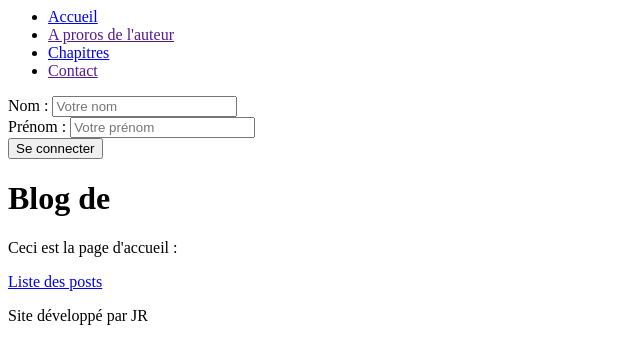
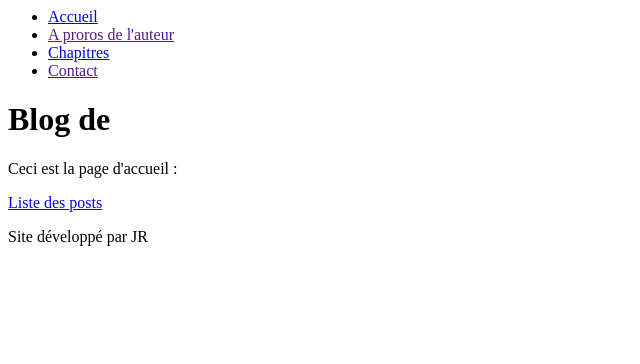
Before and after one commit to jr-hub-dev/OpenclassroomProject4, a PHP site: page /home.php in a window 1280 px wide. Shown: the top 364 px of the page, without its empty margins (0-640 px from the left). Run offline with PHP 8.4, Linux system fonts and the light colour scheme.

Commit message:
correction du header

```diff
--- a/view/header.php
+++ b/view/header.php
@@ -7,11 +7,5 @@
 			<li><a href= 'index.php?objet=post&action=postsList'>Chapitres</a></li>
 			<li><a href=>Contact</a></li>
 		</ul>
-		<form id="bookingForm" >
-			<label for="name">Nom : </label><input type="text" id="name" placeholder="Votre nom" required/><br />
-			<label for="firstname"> Prénom : </label><input type="text" id="firstname" placeholder="Votre prénom" required><br />
-			<input type="submit" name="submit" id="connexion" value="Se connecter">
-		</form>
-
 	</nav>
 </header>
```
